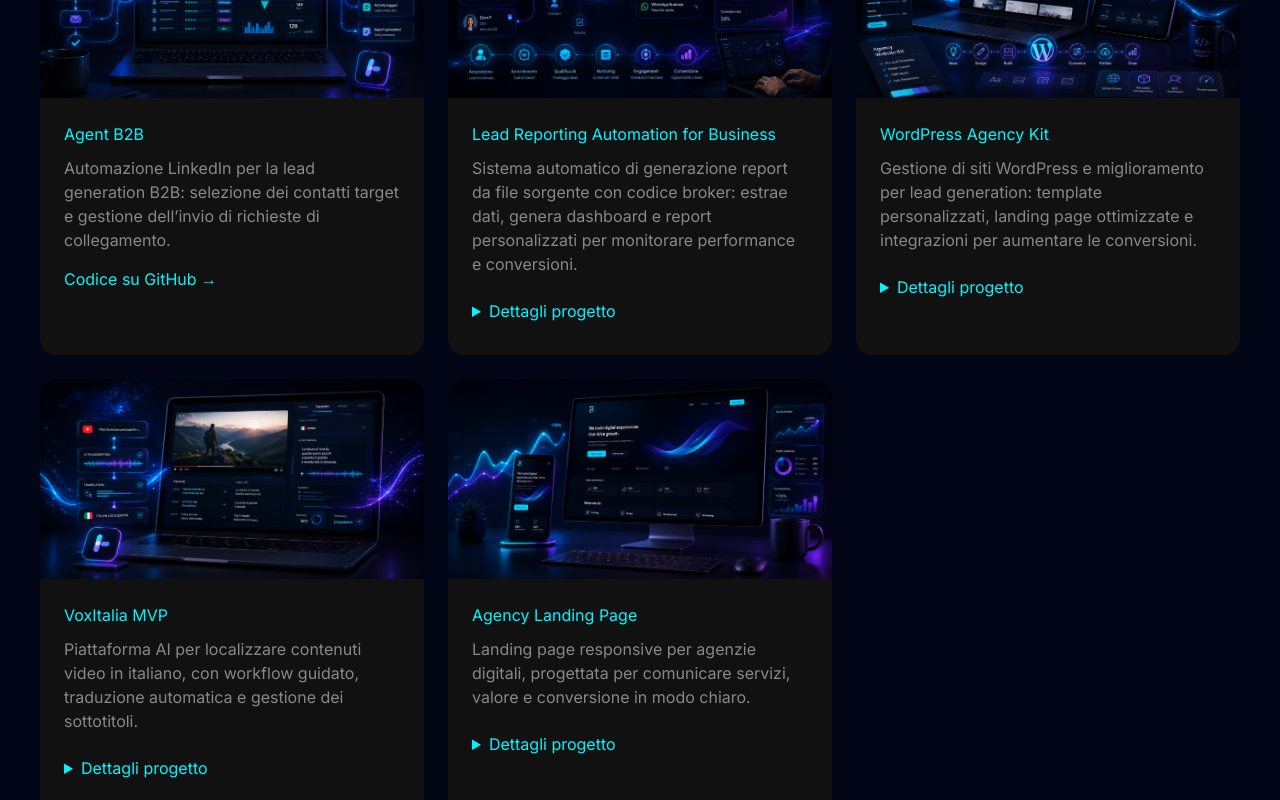
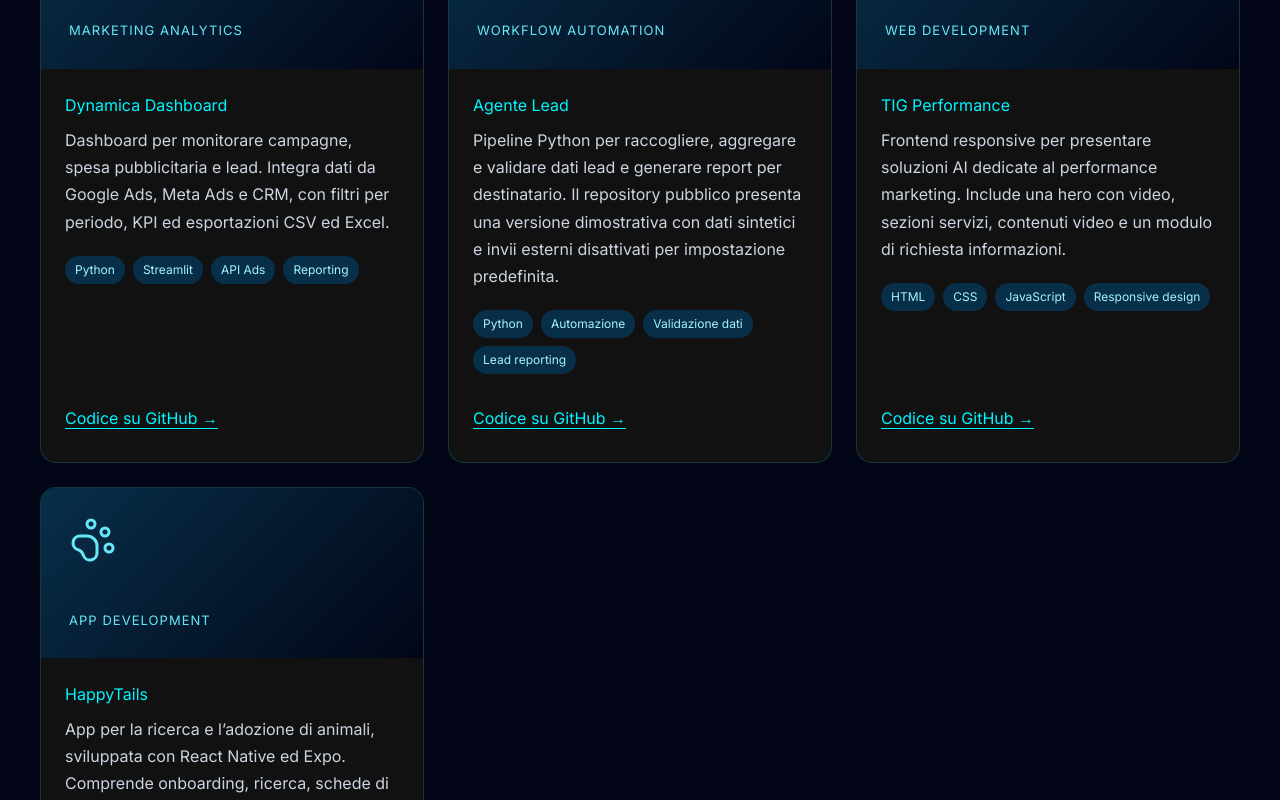
Before and after one commit to andreafallavollita/andrea-fallavollita-portfolio, a React (Vite) app: page / in a window 1280 px wide. Shown: the part 1880-2680 px from the top of the page. Built offline with nearby package versions, Linux system fonts and the light colour scheme.

Commit message:
Show four main projects with verified GitHub links

```diff
--- a/src/pages/Home.tsx
+++ b/src/pages/Home.tsx
@@ -1,4 +1,5 @@
 import React from 'react'
+import { BarChart3, Workflow, LayoutTemplate, PawPrint, type LucideIcon } from 'lucide-react'
 import Hero from '@/components/Hero'
 import Footer from '@/components/Footer'
 
@@ -10,54 +11,44 @@
 type Project = {
   title: string
   desc: string
-  alt: string
   tags: string[]
-  image: string
-} & (
-  | { url: string; details?: never }
-  | { url?: never; details: string }
-)
+  category: string
+  icon: LucideIcon
+  url: string
+}
 
 const projects: Project[] = [
   {
-    title: "Agent B2B",
-    desc: "Automazione LinkedIn per la lead generation B2B: selezione dei contatti target e gestione dell’invio di richieste di collegamento.",
-    alt: "Automazione LinkedIn per lead generation B2B con agent AI",
-    tags: ["B2B", "LinkedIn Automation", "Lead Generation"],
-    image: `${import.meta.env.BASE_URL}images/project1.png`,
-    url: "https://github.com/andreafallavollita/link111"
+    title: "Dynamica Dashboard",
+    desc: "Dashboard per monitorare campagne, spesa pubblicitaria e lead. Integra dati da Google Ads, Meta Ads e CRM, con filtri per periodo, KPI ed esportazioni CSV ed Excel.",
+    tags: ["Python", "Streamlit", "API Ads", "Reporting"],
+    category: "Marketing analytics",
+    icon: BarChart3,
+    url: "https://github.com/andreafallavollita5-cmyk/dynamica-dashboard"
   },
   {
-    title: "Lead Reporting Automation for Business",
-    desc: "Sistema automatico di generazione report da file sorgente con codice broker: estrae dati, genera dashboard e report personalizzati per monitorare performance e conversioni.",
-    alt: "Report automatici con codice broker per analisi lead e metriche business",
-    tags: ["Marketing Automation", "Lead Generation", "Reporting"],
-    image: `${import.meta.env.BASE_URL}images/project2.png`,
-    details: "Il progetto riguarda il passaggio dai file sorgente con codice broker a dashboard e report personalizzati per leggere performance e conversioni. Questa scheda presenta una sintesi del lavoro: non sono disponibili qui codice, dati operativi o una demo pubblica."
+    title: "Agente Lead",
+    desc: "Pipeline Python per raccogliere, aggregare e validare dati lead e generare report per destinatario. Il repository pubblico presenta una versione dimostrativa con dati sintetici e invii esterni disattivati per impostazione predefinita.",
+    tags: ["Python", "Automazione", "Validazione dati", "Lead reporting"],
+    category: "Workflow automation",
+    icon: Workflow,
+    url: "https://github.com/andreafallavollita5-cmyk/agente-lead"
   },
   {
-    title: "WordPress Agency Kit",
-    desc: "Gestione di siti WordPress e miglioramento per lead generation: template personalizzati, landing page ottimizzate e integrazioni per aumentare le conversioni.",
-    alt: "Gestione WordPress per agenzie digitali con focus su lead generation e ottimizzazione conversioni",
-    tags: ["WordPress", "Frontend Design", "Lead Generation"],
-    image: `${import.meta.env.BASE_URL}images/project3.png`,
-    details: "Il lavoro comprende template personalizzati, landing page e integrazioni WordPress a supporto della lead generation. Questa scheda descrive l’ambito delle attività; non offre un kit scaricabile né una demo pubblica verificata."
+    title: "TIG Performance",
+    desc: "Frontend responsive per presentare soluzioni AI dedicate al performance marketing. Include una hero con video, sezioni servizi, contenuti video e un modulo di richiesta informazioni.",
+    tags: ["HTML", "CSS", "JavaScript", "Responsive design"],
+    category: "Web development",
+    icon: LayoutTemplate,
+    url: "https://github.com/andreafallavollita5-cmyk/versione-2-tig-performance"
   },
   {
-    title: "VoxItalia MVP",
-    desc: "Piattaforma AI per localizzare contenuti video in italiano, con workflow guidato, traduzione automatica e gestione dei sottotitoli.",
-    alt: "Interfaccia AI per localizzazione video e traduzione automatica in italiano",
-    tags: ["AI Automation", "Video Localization", "Workflow Automation"],
-    image: `${import.meta.env.BASE_URL}images/project4.png`,
-    details: "L’MVP è descritto come un workflow per localizzare video in italiano, con traduzione e gestione dei sottotitoli. Non è disponibile una demo pubblica verificata: questa descrizione non consente di provare la piattaforma."
-  },
-  {
-    title: "Agency Landing Page",
-    desc: "Landing page responsive per agenzie digitali, progettata per comunicare servizi, valore e conversione in modo chiaro.",
-    alt: "Landing page moderna per agenzia digitale con design responsive",
-    tags: ["Frontend Design", "Landing Page", "Digital Marketing"],
-    image: `${import.meta.env.BASE_URL}images/project5.png`,
-    details: "Il progetto riguarda una landing page responsive per presentare servizi e proposta di valore di un’agenzia digitale, con attenzione alla conversione. Non è disponibile un sito pubblico attribuibile con certezza a questa scheda; il dettaglio riassume l’ambito del progetto."
+    title: "HappyTails",
+    desc: "App per la ricerca e l’adozione di animali, sviluppata con React Native ed Expo. Comprende onboarding, ricerca, schede di animali e rifugi, preferiti e chat, con integrazione Supabase.",
+    tags: ["React Native", "Expo", "TypeScript", "Supabase"],
+    category: "App development",
+    icon: PawPrint,
+    url: "https://github.com/andreafallavollita5-cmyk/happytails-app"
   }
 ]
 
@@ -105,35 +96,52 @@
       </section>
 
       <section id="projects" style={{ padding: '80px 20px' }}>
-        <h2 style={{ fontSize: '36px', color: '#00f5ff', textAlign: 'center', marginBottom: '40px' }}>Progetti</h2>
+        <h2 style={{ fontSize: '36px', color: '#00f5ff', textAlign: 'center', marginBottom: '40px' }}>Progetti principali</h2>
         <div style={{
           maxWidth: '1200px',
           margin: '0 auto',
           display: 'grid',
-          gridTemplateColumns: 'repeat(auto-fit, minmax(300px, 1fr))',
+          gridTemplateColumns: 'repeat(auto-fit, minmax(min(100%, 300px), 1fr))',
           gap: '24px'
         }}>
-          {projects.map((proj, idx) => (
-            <div key={idx} style={{
-              background: '#111',
-              borderRadius: '16px',
-              overflow: 'hidden'
-            }}>
-              <img src={proj.image} alt={proj.alt} loading="lazy" decoding="async" style={{ width: '100%', height: '200px', objectFit: 'cover' }} />
-              <div style={{ padding: '24px' }}>
-                <h3 style={{ color: '#00f5ff', marginBottom: '10px' }}>{proj.title}</h3>
-                <p style={{ color: '#888', marginBottom: '15px' }}>{proj.desc}</p>
-                {proj.url ? (
-                  <a href={proj.url} target="_blank" rel="noopener noreferrer" aria-label={`Codice su GitHub: ${proj.title} (si apre in una nuova scheda)`} style={{ color: '#00f5ff', textDecoration: 'none' }}>Codice su GitHub →</a>
-                ) : (
-                  <details>
-                    <summary aria-label={`Dettagli progetto: ${proj.title}`} style={{ color: '#00f5ff', cursor: 'pointer', padding: '8px 0' }}>Dettagli progetto</summary>
-                    <p style={{ color: '#cbd5e1', lineHeight: '1.7', marginTop: '12px' }}>{proj.details}</p>
-                  </details>
-                )}
-              </div>
-            </div>
-          ))}
+          {projects.map((proj) => {
+            const Icon = proj.icon
+            return (
+              <article key={proj.url} style={{
+                background: '#111',
+                border: '1px solid rgba(34, 211, 238, 0.2)',
+                borderRadius: '16px',
+                overflow: 'hidden',
+                minWidth: 0,
+                display: 'flex',
+                flexDirection: 'column'
+              }}>
+                <div aria-hidden="true" style={{
+                  minHeight: '170px',
+                  padding: '28px',
+                  display: 'flex',
+                  flexDirection: 'column',
+                  justifyContent: 'space-between',
+                  gap: '24px',
+                  background: 'linear-gradient(135deg, #082f49, #020617)',
+                  color: '#67e8f9'
+                }}>
+                  <Icon size={48} strokeWidth={1.5} />
+                  <span style={{ fontSize: '13px', letterSpacing: '0.08em', textTransform: 'uppercase' }}>{proj.category}</span>
+                </div>
+                <div style={{ padding: '24px', display: 'flex', flexDirection: 'column', flex: 1 }}>
+                  <h3 style={{ color: '#00f5ff', marginBottom: '10px' }}>{proj.title}</h3>
+                  <p style={{ color: '#cbd5e1', lineHeight: '1.7', marginBottom: '20px' }}>{proj.desc}</p>
+                  <ul aria-label={`Tecnologie e competenze: ${proj.title}`} style={{ display: 'flex', flexWrap: 'wrap', gap: '8px', listStyle: 'none', padding: 0, margin: '0 0 24px' }}>
+                    {proj.tags.map((tag) => (
+                      <li key={tag} style={{ padding: '5px 10px', borderRadius: '999px', background: '#082f49', color: '#a5f3fc', fontSize: '12px' }}>{tag}</li>
+                    ))}
+                  </ul>
+                  <a href={proj.url} target="_blank" rel="noopener noreferrer" aria-label={`Codice su GitHub: ${proj.title} (si apre in una nuova scheda)`} style={{ color: '#00f5ff', textDecoration: 'underline', textUnderlineOffset: '4px', marginTop: 'auto', padding: '8px 0', alignSelf: 'flex-start' }}>Codice su GitHub →</a>
+                </div>
+              </article>
+            )
+          })}
         </div>
       </section>
 
```
